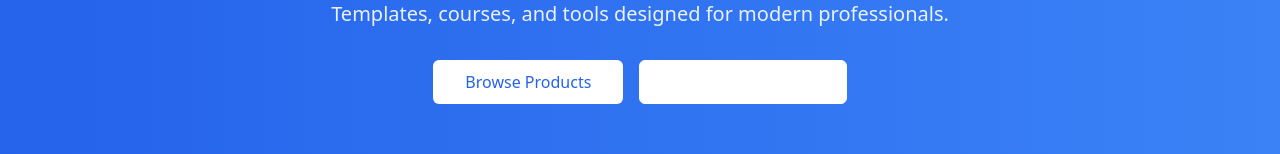
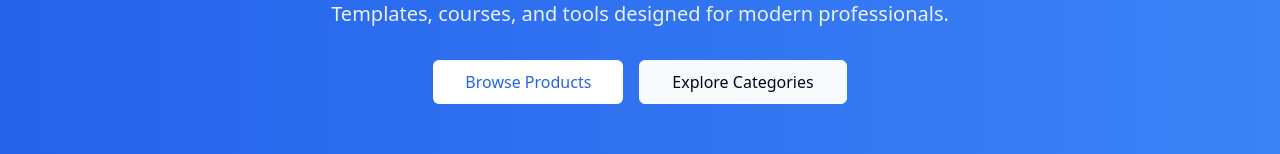
Before and after one commit to aiman-sheikh98/DigiStore_Pr, a React (Vite) app: page / in a window 1280 px wide. Shown: the part 268-422 px from the top of the page. Built offline with nearby package versions, Linux system fonts and the light colour scheme.

Commit message:
Visual edit in Lovable
Edited UI in Lovable

```diff
--- a/src/components/HeroSection.tsx
+++ b/src/components/HeroSection.tsx
@@ -1,11 +1,8 @@
-
 import React from "react";
 import { Button } from "@/components/ui/button";
 import { Link } from "react-router-dom";
-
 export function HeroSection() {
-  return (
-    <section className="w-full bg-gradient-to-r from-digital-blue to-digital-lightBlue py-16 md:py-24 text-center text-white">
+  return <section className="w-full bg-gradient-to-r from-digital-blue to-digital-lightBlue py-16 md:py-24 text-center text-white">
       <div className="container px-4">
         <h1 className="text-3xl sm:text-4xl md:text-5xl font-bold mb-6">
           Premium Digital Products for Creators
@@ -16,24 +13,16 @@ export function HeroSection() {
         </p>
         <div className="flex flex-col sm:flex-row justify-center gap-4">
           <Link to="/products">
-            <Button
-              size="lg"
-              className="bg-white text-digital-blue hover:bg-gray-100 text-base"
-            >
+            <Button size="lg" className="bg-white text-digital-blue hover:bg-gray-100 text-base">
               Browse Products
             </Button>
           </Link>
           <Link to="/categories">
-            <Button
-              variant="outline"
-              size="lg"
-              className="border-white text-white hover:bg-white/10 text-base"
-            >
+            <Button variant="outline" size="lg" className="border-white text-base text-slate-950 bg-slate-50">
               Explore Categories
             </Button>
           </Link>
         </div>
       </div>
-    </section>
-  );
+    </section>;
 }
```
